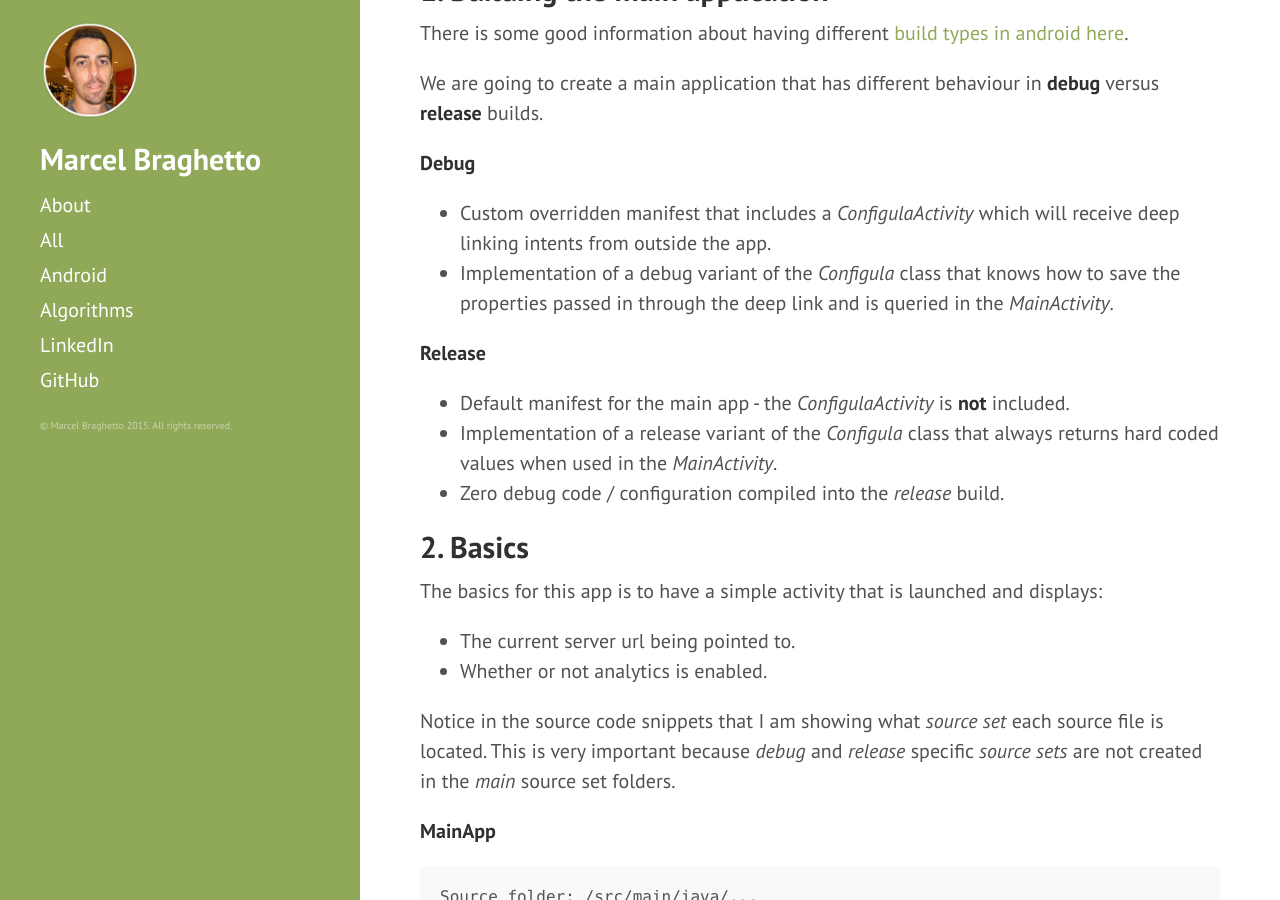
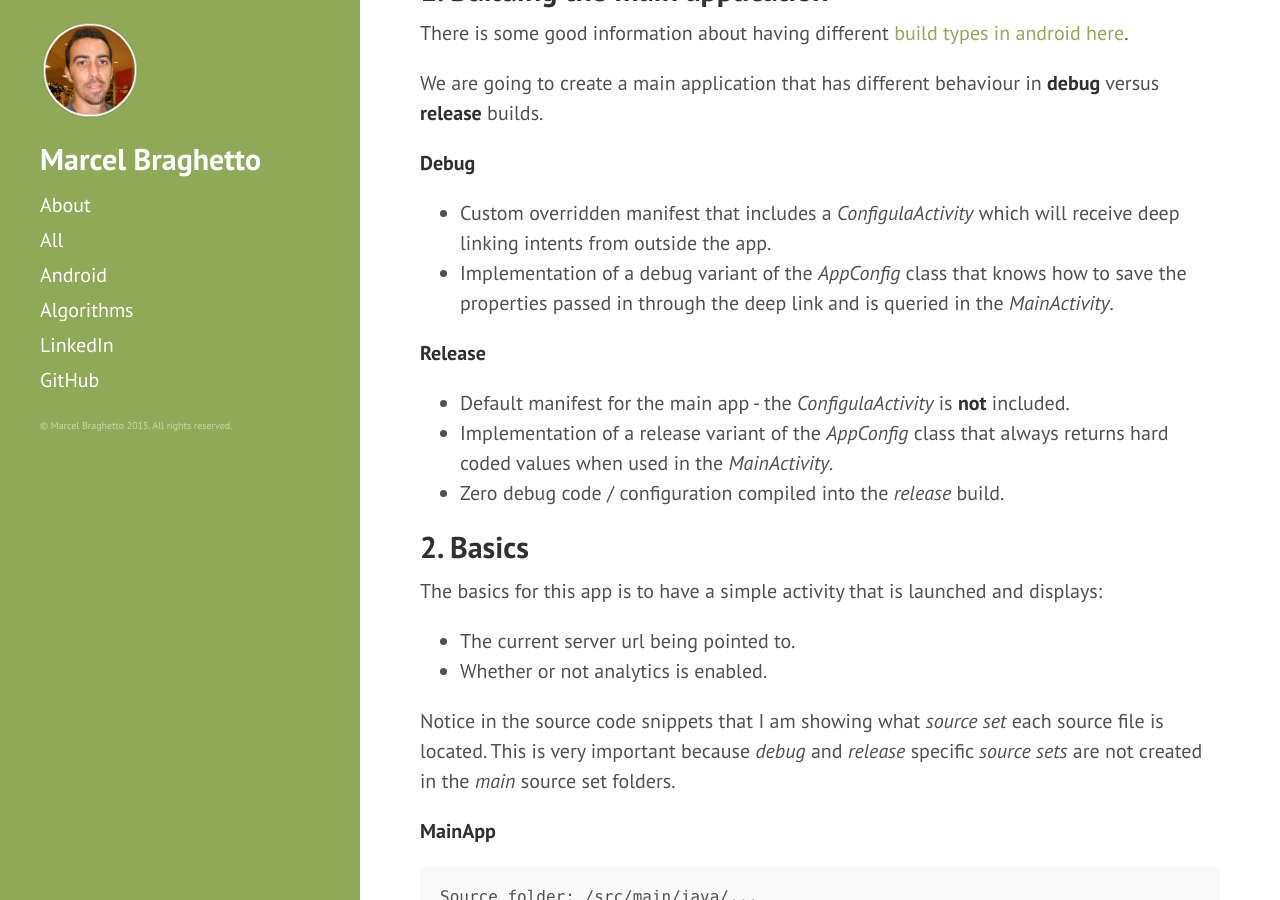
Before and after one commit to MarcelBraghetto/marcelbraghetto.github.io, a Jekyll site: the page built from _posts/android/2015-09-13-configula.md, in a window 1280 px wide and 900 px high, scrolled down 1058 px. Built offline with Jekyll 4.4.1, drawn with Linux system fonts in a browser that asks for light colours; Markdown is read by kramdown in place of the engine named in the settings.

Commit message:
Fixed some typos

```diff
--- a/_posts/android/2015-09-13-configula.md
+++ b/_posts/android/2015-09-13-configula.md
@@ -36,12 +36,12 @@ We are going to create a main application that has different behaviour in **debu
 **Debug**
 
 - Custom overridden manifest that includes a *ConfigulaActivity* which will receive deep linking intents from outside the app.
-- Implementation of a debug variant of the *Configula* class that knows how to save the properties passed in through the deep link and is queried in the *MainActivity*.
+- Implementation of a debug variant of the *AppConfig* class that knows how to save the properties passed in through the deep link and is queried in the *MainActivity*.
 
 **Release**
 
 - Default manifest for the main app - the *ConfigulaActivity* is **not** included.
-- Implementation of a release variant of the *Configula* class that always returns hard coded values when used in the *MainActivity*.
+- Implementation of a release variant of the *AppConfig* class that always returns hard coded values when used in the *MainActivity*.
 - Zero debug code / configuration compiled into the *release* build.
 
 ## 2. Basics
```
Also changed, not shown: about.md (+1 -1 lines).
